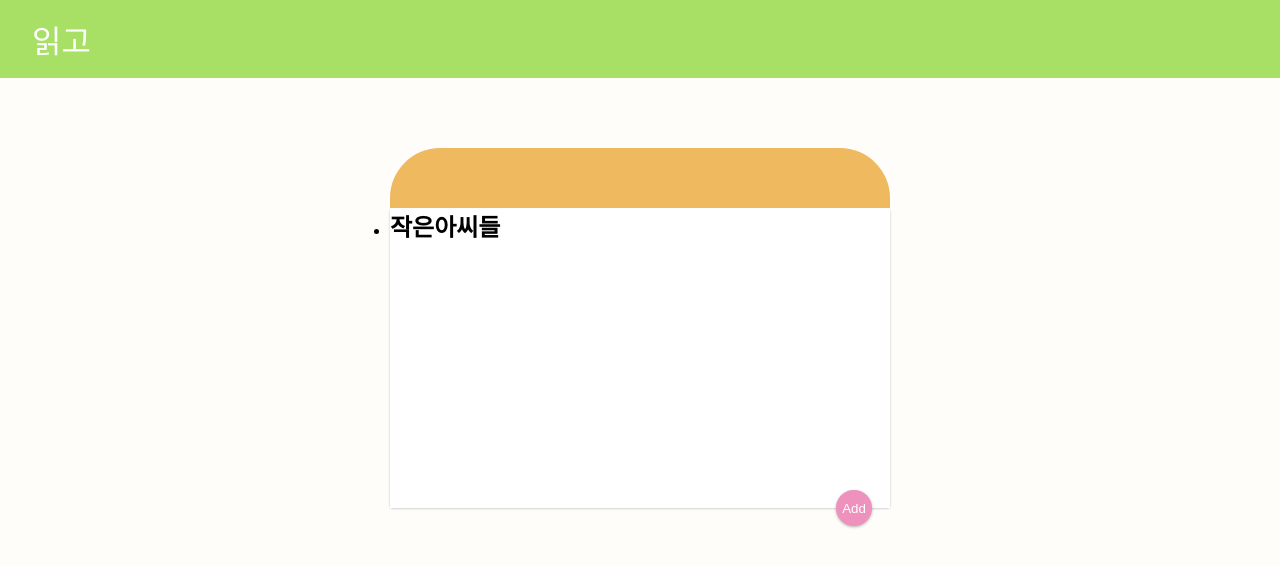
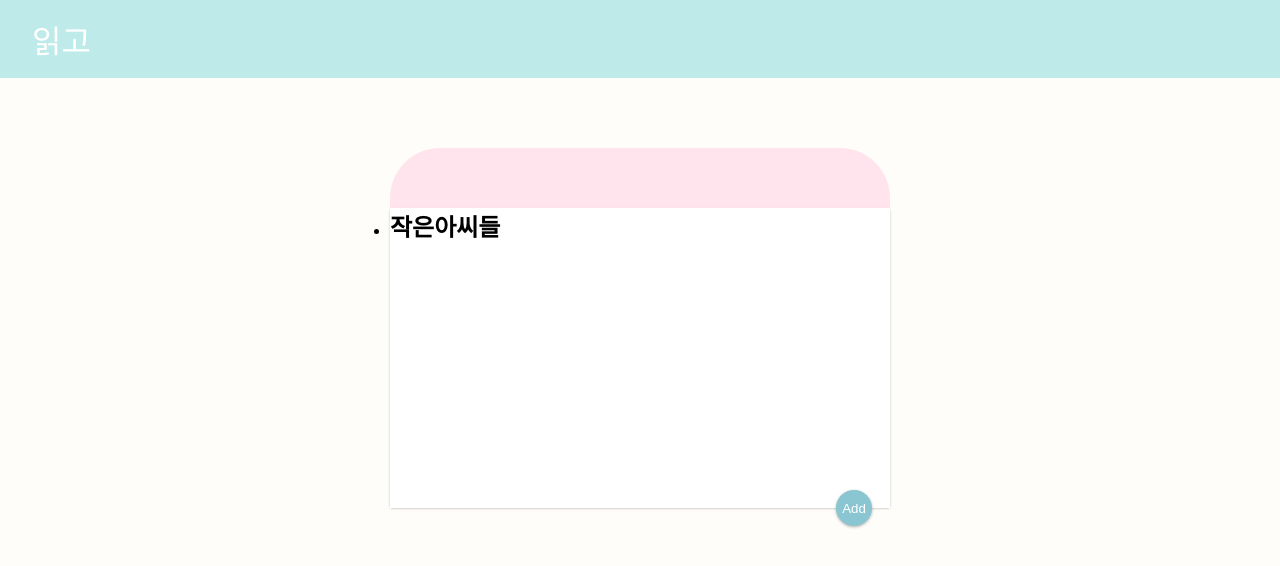
Before and after one commit to kwonhygge/book_report, a React app: page / in a window 1280 px wide. Shown: the top 566 px of the page. Built offline with nearby package versions, Linux system fonts and the light colour scheme; a web font is replaced by a local one.

Commit message:
Reverting stage

```diff
--- a/package.json
+++ b/package.json
@@ -8,6 +8,7 @@
     "@testing-library/jest-dom": "^4.2.4",
     "@testing-library/react": "^9.3.2",
     "@testing-library/user-event": "^7.1.2",
+<<<<<<< HEAD
     "@typescript-eslint/eslint-plugin": "^2.10.0",
     "@typescript-eslint/parser": "^2.10.0",
     "babel-eslint": "10.1.0",
@@ -45,6 +46,8 @@
     "postcss-normalize": "8.0.1",
     "postcss-preset-env": "6.7.0",
     "postcss-safe-parser": "4.0.1",
+=======
+>>>>>>> parent of 346dc1f... connecting server and client
     "prop-types": "^15.7.2",
     "react": "^16.13.1",
     "react-app-polyfill": "^1.0.6",
--- a/src/App.jsx
+++ b/src/App.jsx
@@ -1,5 +1,5 @@
 import React from "react";
-import {Header} from "./components";
+import {Header,NoteList, Note} from "./components";
 import {NoteContainer} from "./containers";
 import propTypes from "prop-types";
 
--- a/src/components/Header/Header.css
+++ b/src/components/Header/Header.css
@@ -1,5 +1,5 @@
 header{
-    background-color: #a8df65;
+    background-color: #BEEBE9;
     margin: auto -16px;
     padding: 16px 32px;
 }
--- a/src/components/NoteList/NoteList.css
+++ b/src/components/NoteList/NoteList.css
@@ -12,7 +12,7 @@
   .roof{
       height: 60px;
       border-radius: 50px 50px 0px 0px;
-      background-color: #efb960;
+      background-color: #FFE3ED;
   }
 
   .list-container{
@@ -26,7 +26,7 @@
     position: absolute;
     right: 18px;
     bottom: -18px;
-    background: #ee91bc;
+    background: #8AC6D1;
     color: #fff;
     border: none;
     border-radius: 50%;
--- a/src/components/NoteWrapper/NoteWrapper.js
+++ b/src/components/NoteWrapper/NoteWrapper.js
@@ -2,7 +2,6 @@ import React from "react";
 import "./NoteWrapper.css";
 
 function NoteWrapper({children}){
-    console.log({children});
     return(
         <div className="noteWrapper">
             {children}
```
Also changed, not shown: 1 other file (tests, documents, lock files or other folders).
